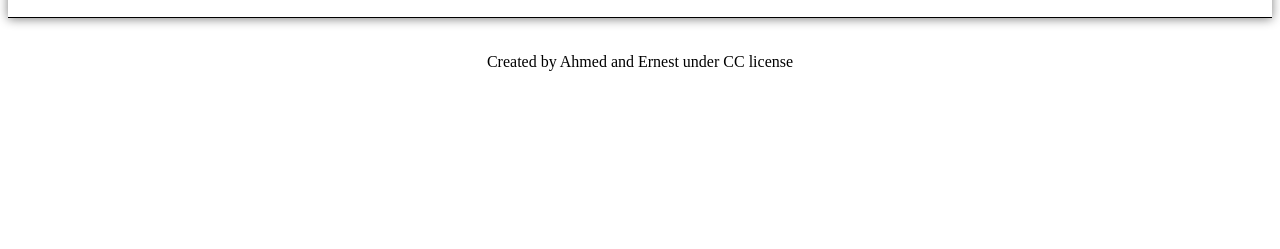
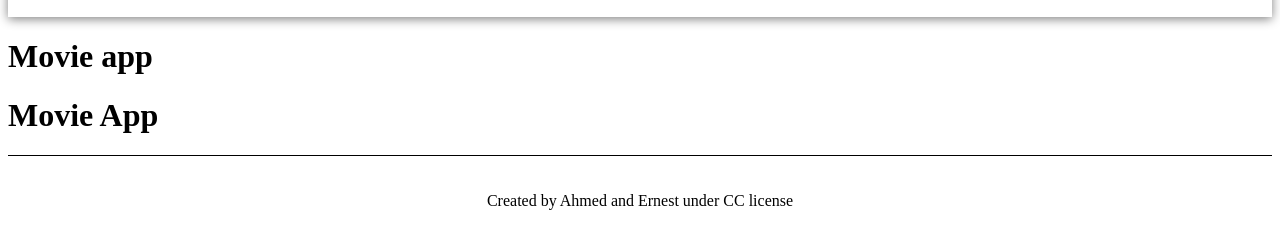
Before and after one commit to ernestkorir/movie-shop, a website built with webpack: page src/index.html in a window 1280 px wide. Shown: the part 55-304 px from the top of the page. Built offline with nearby package versions, Linux system fonts and the light colour scheme; files whose address does not match are found by name.

Commit message:
Update HTMl

```diff
--- a/src/index.html
+++ b/src/index.html
@@ -5,6 +5,7 @@
     <meta http-equiv="X-UA-Compatible" content="IE=edge">
     <meta name="viewport" content="width=device-width, initial-scale=1.0">
     <link rel="stylesheet" href="index.css">
+    <link rel="stylesheet" href="path/to/font-awesome/css/font-awesome.min.css">
     <title>Movie App</title>
 </head>
 <body>
@@ -19,6 +20,14 @@
         </nav>
     </header>
 
+    <main>
+        <h1>Movie app</h1>
+    <main class="container d-flex space-around">
+        <h1 class="mt-1">Movie App</h1>
+        <div class="d-flex movies-list space-around mt-1" id="movieList">
+
+        </div>
+    </main>
     <footer>
         <p>Created by Ahmed and Ernest under CC license</p>
     </footer>
```
